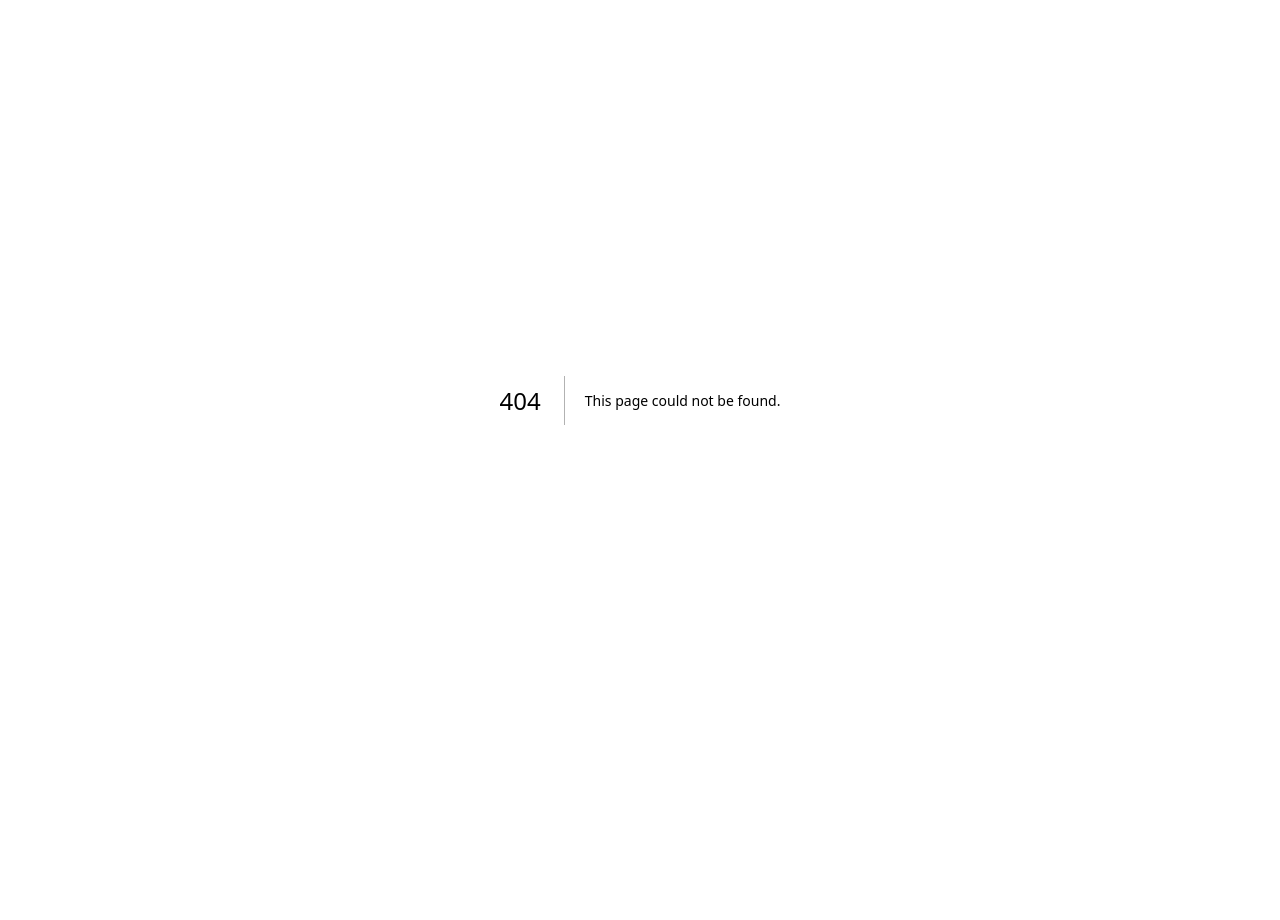
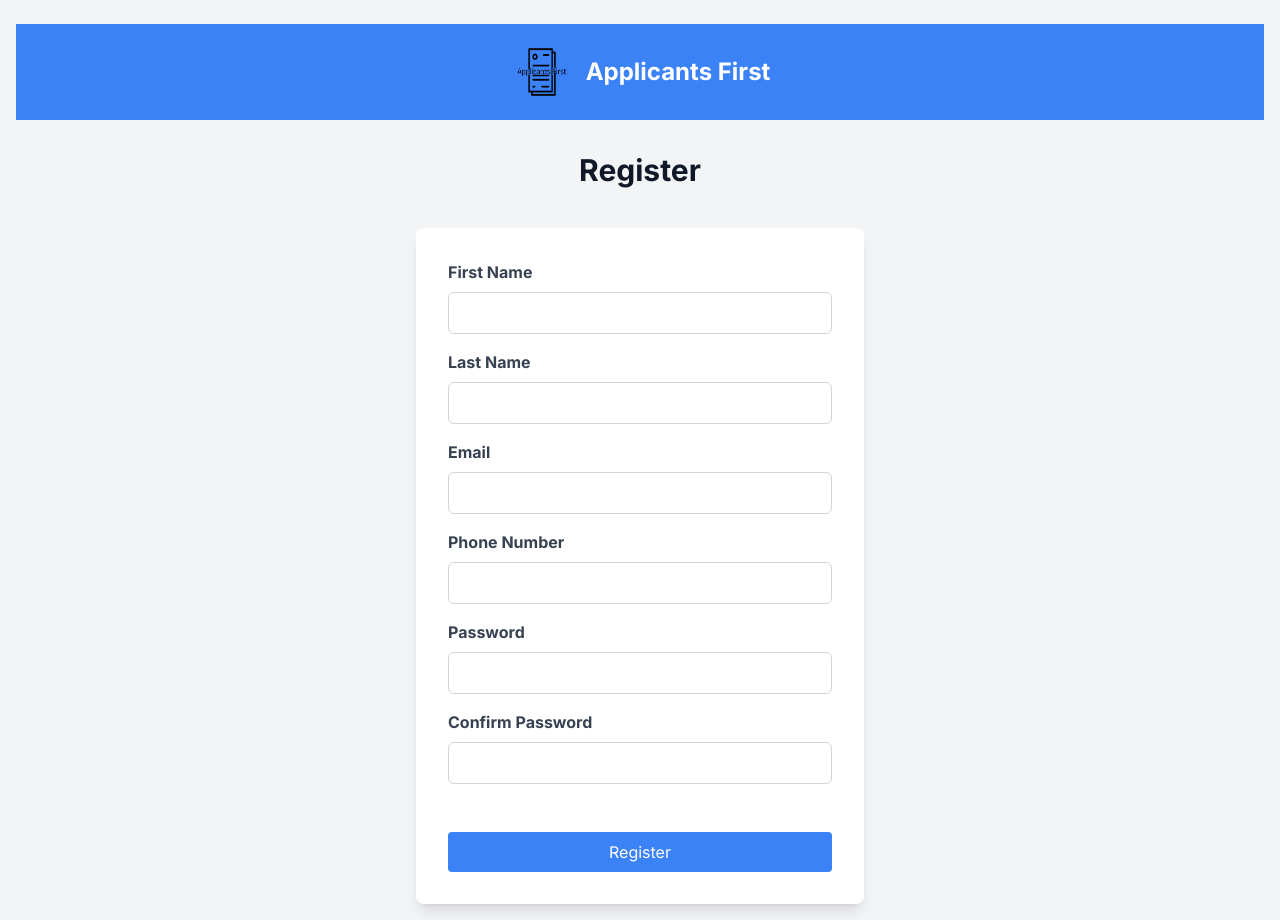
Before and after one commit to TylerJenningsW/applicants-first, a Next.js app: page /register-form in a window 1280 px wide. Before the commit this address had no page. Before the commit the page ends 800 px from the top, so only its background shows below. Built offline with nearby package versions, Linux system fonts and the light colour scheme.

Commit message:
register form UI implemented

```diff
--- /dev/null
+++ b/src/app/register-form/RegisterForm.tsx
@@ -0,0 +1,55 @@
+"use client";
+
+import React from 'react';
+import '../styles/Register.css';
+import Link from 'next/link';
+import Image from 'next/image';
+
+const RegisterForm: React.FC = () => {
+  return (
+
+
+    <div className="register-container">
+
+    <header className="register-header">
+
+        <div className="logo1">
+          <Image src="/images/Logo.png" alt="App Logo" width={40} height={40} />
+          <h1>Applicants First</h1>
+        </div>
+      </header>
+
+      <h2 className="register-title">Register</h2>
+      <form className="register-form">
+        <div className="form-group">
+          <label htmlFor="firstName">First Name</label>
+          <input type="text" id="firstName" name="firstName" className="form-input" required />
+        </div>
+        <div className="form-group">
+          <label htmlFor="lastName">Last Name</label>
+          <input type="text" id="lastName" name="lastName" className="form-input" required />
+        </div>
+        <div className="form-group">
+          <label htmlFor="email">Email</label>
+          <input type="email" id="email" name="email" className="form-input" required />
+        </div>
+        <div className="form-group">
+          <label htmlFor="phoneNumber">Phone Number</label>
+          <input type="tel" id="phoneNumber" name="phoneNumber" className="form-input" required />
+        </div>
+        <div className="form-group">
+          <label htmlFor="password">Password</label>
+          <input type="password" id="password" name="password" className="form-input" required />
+        </div>
+        <div className="form-group">
+          <label htmlFor="confirmPassword">Confirm Password</label>
+          <input type="password" id="confirmPassword" name="confirmPassword" className="form-input" required />
+        </div>
+        <button type="submit" className="register-button">Register</button>
+
+      </form>
+    </div>
+  );
+};
+
+export default RegisterForm;
--- /dev/null
+++ b/src/app/register-form/page.tsx
@@ -0,0 +1,10 @@
+"use client";
+
+import React from 'react';
+import RegisterForm from './RegisterForm';
+
+const RegisterPage: React.FC = () => {
+  return <RegisterForm />;
+};
+
+export default RegisterPage;
--- a/src/app/role-management/RoleManagement.tsx
+++ b/src/app/role-management/RoleManagement.tsx
@@ -2,7 +2,7 @@
 
 import React, {useEffect} from 'react';
 import Image from 'next/image';
-
+import Link from 'next/link';
 
 import '../styles/RoleManagement.css'; // Import the CSS file
 
@@ -34,9 +34,7 @@ const RoleManagement: React.FC = () => {
           </select>
         </div>
 
-        <button className="button1">
-          Continue
-        </button>
+        <Link href="./register-form" type='continue'><button className="continue-button">Continue</button></Link>
 
 
       </main>
--- /dev/null
+++ b/src/app/styles/Register.css
@@ -0,0 +1,47 @@
+@tailwind base;
+@tailwind components;
+@tailwind utilities;
+
+
+.register-header {
+    @apply w-full py-6 flex bg-blue-500 justify-center items-center w-full px-6 mt-2 ;
+}
+  .logo1 {
+    @apply flex items-center;
+  }
+
+  .logo1 img {
+    @apply h-12 w-16 mr-3;
+  }
+
+  .logo1 h1 {
+    @apply text-white text-2xl font-bold ;
+  }
+
+.register-container {
+  @apply flex flex-col items-center justify-center min-h-screen max-w-full from-blue-100 to-white p-4;
+}
+
+.register-title {
+  @apply text-3xl font-bold mb-2 mt-8;
+}
+
+.register-form {
+  @apply bg-white rounded-lg shadow-lg p-8 w-full max-w-md mt-8;
+}
+
+.form-group {
+  @apply mb-4;
+}
+
+.form-group label {
+  @apply block text-gray-700 font-bold mb-2;
+}
+
+.form-input {
+  @apply w-full px-3 py-2 border border-gray-300 rounded-md focus:outline-none focus:ring-blue-500 focus:border-blue-500;
+}
+
+.register-button {
+  @apply w-full bg-blue-500 text-white py-2 px-4 rounded hover:bg-blue-600 transition duration-300 mt-8;
+}
--- a/src/app/styles/RoleManagement.css
+++ b/src/app/styles/RoleManagement.css
@@ -43,6 +43,6 @@
   }
 
   /* Button styles */
-  .button1 {
+  .continue-button {
     @apply bg-blue-500 text-white py-2 px-6 rounded hover:bg-blue-600 transition duration-300 w-full;
   }
```
